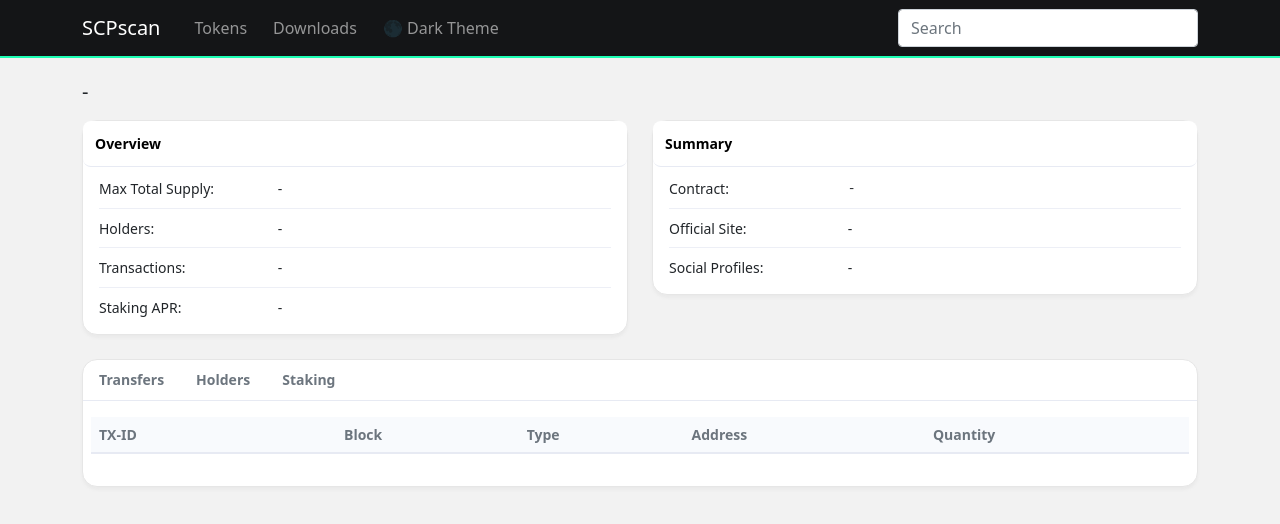
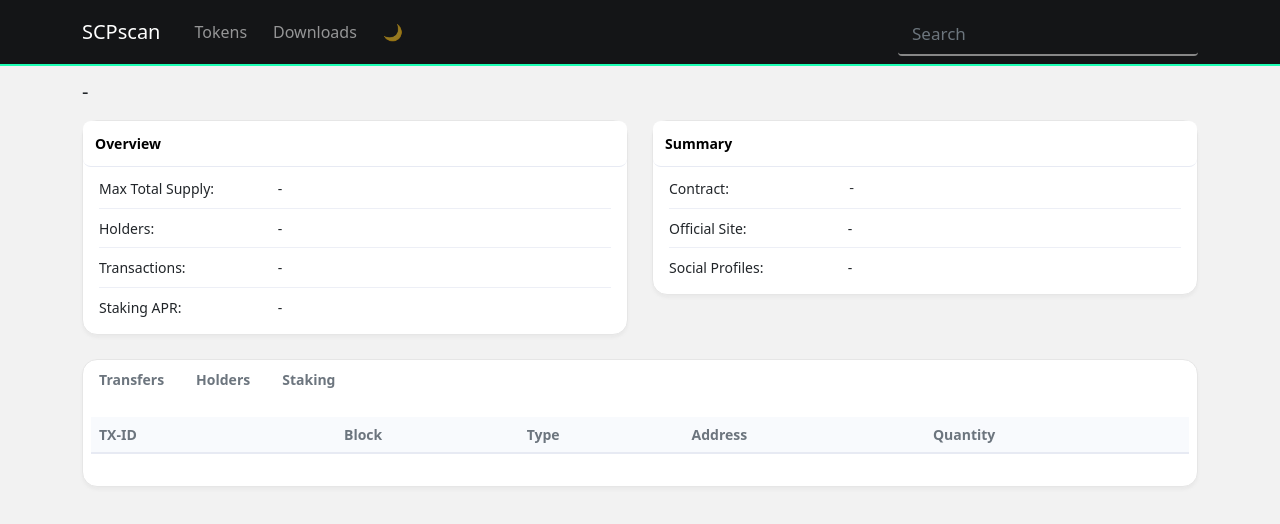
Before and after one commit to stakecube/scpscan, a plain HTML site: page public/contract.html in a window 1280 px wide. Drawn offline with Linux system fonts and the light colour scheme; no server answers.

Commit message:
[UI] Theme design improvements

```diff
--- a/public/contract.html
+++ b/public/contract.html
@@ -43,7 +43,7 @@
               <a class="nav-link" href="/download.html">Downloads</a>
             </li>
             <li class="nav-item">
-              <a class="nav-link" id="themeBtn" onclick="swapTheme()">🌑 Dark Theme</a>
+              <a class="nav-link" id="themeBtn" onclick="swapTheme()">🌙</a>
             </li>
           </ul>
           <form class="d-flex my-0">
@@ -148,7 +148,7 @@
           <div class="card">
             <div class="card-body no-padding">
 
-              <ul class="nav nav-pills mb-3" id="pills-tab" role="tablist" style="border-bottom:1px solid #E7EAF3;">
+              <ul class="nav nav-pills mb-3" id="pills-tab" role="tablist" style="border-bottom:1px solid rgba(255, 255, 255, 0.1)">
                 <li class="nav-item" role="presentation">
                   <button class="nav-link-custom active" id="pills-transfers-tab" data-bs-toggle="pill" data-bs-target="#pills-transfers" type="button" role="tab" aria-controls="pills-home" aria-selected="true">Transfers</button>
                 </li>
--- a/public/css/style-dark.css
+++ b/public/css/style-dark.css
@@ -71,10 +71,9 @@
 }
 
 .hr-space {
-  border-top: 1px solid #e7eaf3;
+  border-top: 1px solid rgba(255, 255, 255, 0.05);
   margin-top: .55rem;
   margin-bottom: .55rem;
-  opacity: .75;
 }
 
 .scpType {
@@ -90,7 +89,7 @@
   background-color: #141517 !important;
   border-bottom-style: solid;
   border-color: #1dffb4;
-  border-width: 2px;
+  border-width: 1px;
 }
 
 .navbar-dark .navbar-nav .nav-link {
@@ -118,6 +117,68 @@
 
 .nav-item :active {
   color: white;
+}
+
+input[type="number"] {
+  background-color: transparent;
+  color: white;
+  border: none;
+  border-bottom: 0.125rem solid rgb(135, 135, 135);
+  width: 100%;
+  height: 3rem;
+  font-size: 1.0625rem;
+  padding-left: 0.875rem;
+  padding-right: 0.875rem;
+  line-height: 147.6%;
+  padding-top: 0.825rem;
+  padding-bottom: 0.5rem;
+}
+
+input[type="number"]:hover {
+  border-bottom: 0.125rem solid rgb(87, 87, 87);
+  background-color: transparent;
+  color: white;
+  box-shadow: none;
+}
+
+input[type="number"]:focus {
+  border-bottom: 0.125rem solid #1dffb4d1;
+  background-color: transparent;
+  color: white;
+  box-shadow: none;
+}
+
+input[type="text"] {
+  background-color: transparent;
+  color: white;
+  border: none;
+  border-bottom: 0.125rem solid rgb(135, 135, 135);
+  width: 100%;
+  height: 3rem;
+  font-size: 1.0625rem;
+  padding-left: 0.875rem;
+  padding-right: 0.875rem;
+  line-height: 147.6%;
+  padding-top: 0.825rem;
+  padding-bottom: 0.5rem;
+}
+
+input[type="text"]:hover {
+  border-bottom: 0.125rem solid rgb(87, 87, 87);
+  background-color: transparent;
+  color: white;
+  box-shadow: none;
+}
+
+input[type="text"]:focus {
+  border-bottom: 0.125rem solid #1dffb4d1;
+  background-color: transparent;
+  color: white;
+  box-shadow: none;
+}
+
+tbody, td, tfoot, th, thead, tr {
+  border-color: rgba(255, 255, 255, 0.1);
 }
 
 .w-245px {
--- a/public/css/style-light.css
+++ b/public/css/style-light.css
@@ -108,6 +108,39 @@
   color:#6C757E;
   font-weight:600;
   font-size:14px;
+}
+
+input[type="text"] {
+  background-color: transparent;
+  color: white;
+  border: none;
+  border-bottom: 0.125rem solid rgb(135, 135, 135);
+  width: 100%;
+  height: 3rem;
+  font-size: 1.0625rem;
+  padding-left: 0.875rem;
+  padding-right: 0.875rem;
+  line-height: 147.6%;
+  padding-top: 0.825rem;
+  padding-bottom: 0.5rem;
+}
+
+input[type="text"]:hover {
+  border-bottom: 0.125rem solid rgb(87, 87, 87);
+  background-color: transparent;
+  color: white;
+  box-shadow: none;
+}
+
+input[type="text"]:focus {
+  border-bottom: 0.125rem solid #1dffb4d1;
+  background-color: transparent;
+  color: white;
+  box-shadow: none;
+}
+
+tbody, td, tfoot, th, thead, tr {
+  border-color: transparent;
 }
 
 .w-245px {
--- a/public/js/api.js
+++ b/public/js/api.js
@@ -158,6 +158,7 @@
       // Index
       const tokenNo = row.insertCell();
       tokenNo.innerHTML = `<span class="tableNo">${i + 1}</span>`;
+      tokenNo.style.verticalAlign = 'middle';
 
       // Name & Ticker
       const tokenName = row.insertCell();
@@ -173,6 +174,7 @@
       // Max Supply
       const tokenMaxSupply = row.insertCell();
       tokenMaxSupply.innerText = `${nMaxSupply.toLocaleString('en-US')}`;
+      tokenMaxSupply.style.verticalAlign = 'middle';
     }
 
     // Total Users
--- a/public/js/theme.js
+++ b/public/js/theme.js
@@ -34,7 +34,7 @@
 if (theme) {
     setInterval(() => {
         // Update the theme selector
-        if (theme === 'dark') document.getElementById('themeBtn').innerText = '☀️ Light Theme';
+        if (theme === 'dark') document.getElementById('themeBtn').innerText = '☀️';
         // Routinely check the page for links missing the theme specifier
         for (const domLink of document.links) {
             const fLocalDomain = (domLink.href.startsWith('/') || domLink.href.includes('file:') || domLink.href.includes('scpscan.net'));
@@ -47,3 +47,8 @@
         }
     }, 1000);
 }
+
+window.onload = () => {
+    // Update the theme selector
+    if (theme === 'dark') document.getElementById('themeBtn').innerText = '☀️';
+}
```
Also changed, not shown: public/download.html (+1 -1 lines), public/index.html (+2 -2 lines).
